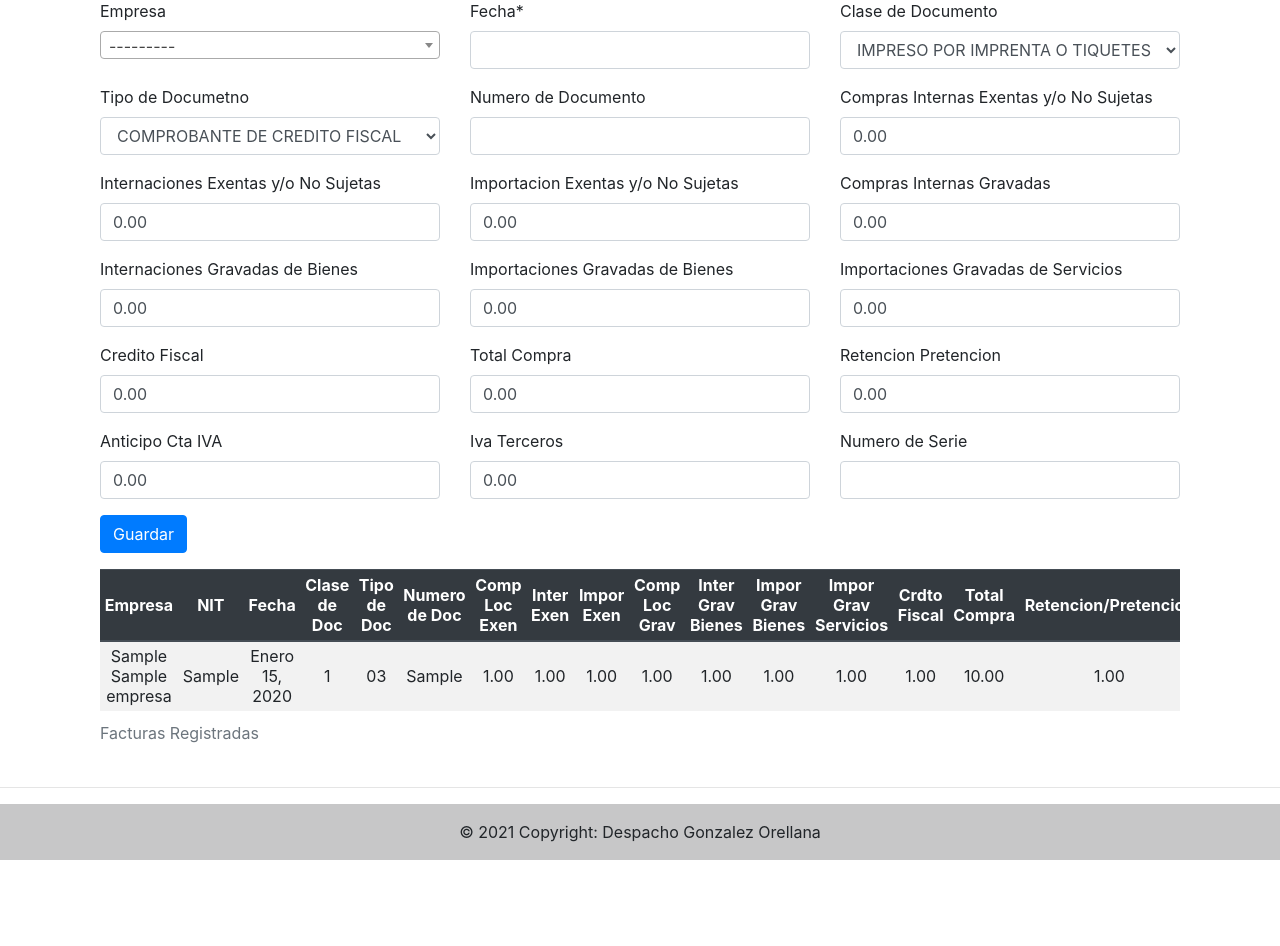
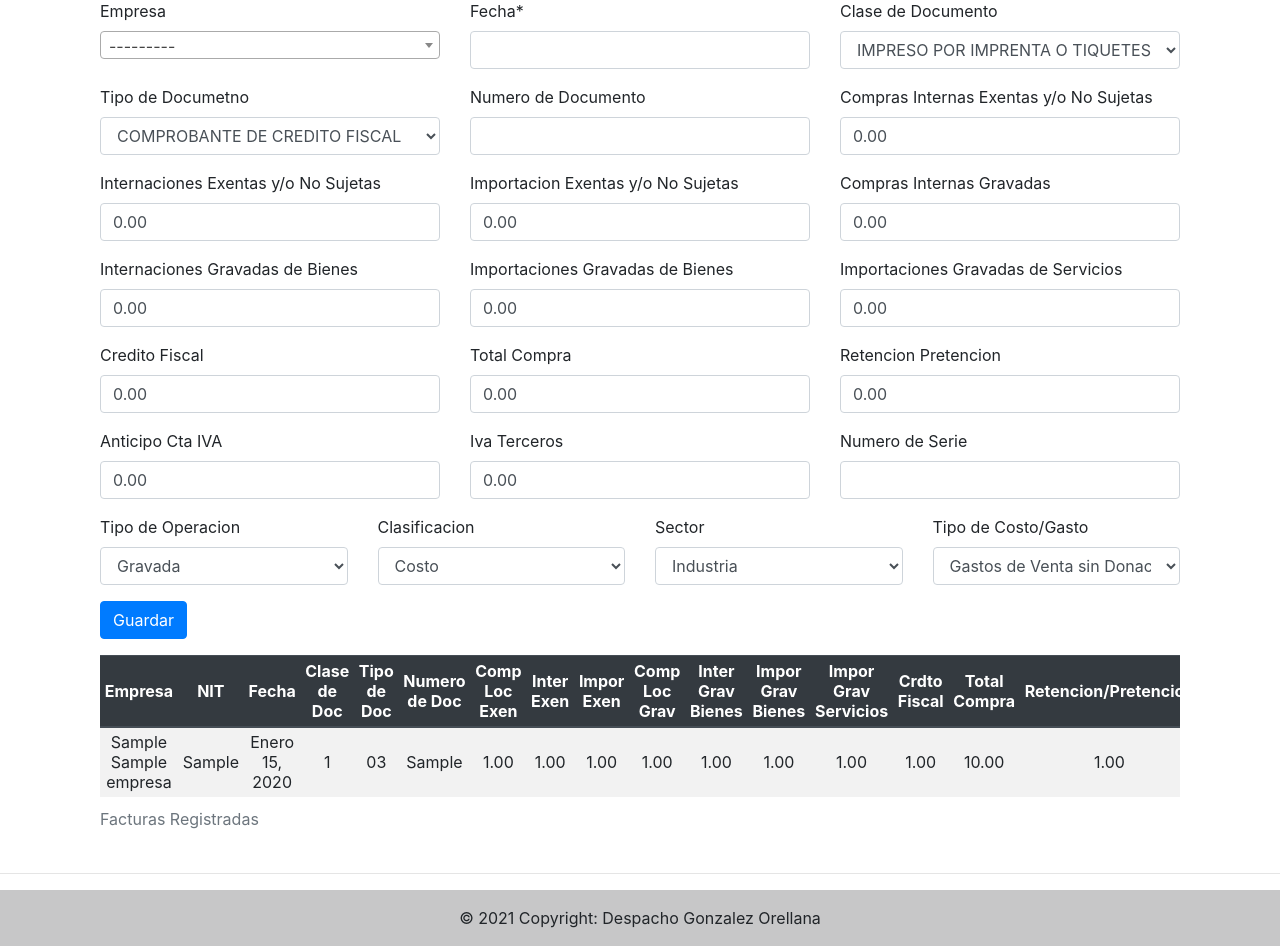
Before and after one commit to RobertoMarroquin/garrobo, a Django app: page /iva/empresa/libro/compras/1/ in a window 1280 px wide. Shown: the part 266-1212 px from the top of the page. Before the commit the page ends 1126 px from the top, so only its background shows below. Run offline with Django 3.2, Linux system fonts and the light colour scheme; tables that the repository leaves empty hold one stand-in row (values such as "Sample post"); some libraries are stand-ins or nearby versions.

Commit message:
Resolucion 02-2024 MH

```diff
--- a/contabilidad/export.py
+++ b/contabilidad/export.py
@@ -6,7 +6,7 @@
 from openpyxl.styles.borders import Border, Side
 from openpyxl.styles import Alignment
 import xlsxwriter as xw
-import matplotlib.pyplot as plt
+#import matplotlib.pyplot as plt
 
 #python libs
 from decimal import Decimal as dec
--- a/contabilidad/reportes.py
+++ b/contabilidad/reportes.py
@@ -6,7 +6,7 @@
 from openpyxl.styles.borders import Border, Side
 from openpyxl.styles import Alignment
 import xlsxwriter as xw
-import matplotlib.pyplot as plt
+#import matplotlib.pyplot as plt
 
 #python libs
 from decimal import Decimal as dec
--- a/iva/forms.py
+++ b/iva/forms.py
@@ -4,9 +4,10 @@
 class EmpresaF(forms.ModelForm):
     nit  = forms.CharField(widget=forms.TextInput(attrs={"data-mask":"0000-000000-000-0"}),
             required=False)
+    dui = forms.CharField(widget=forms.TextInput(attrs={"data-mask":"00000000-0"}),required=False)
     class Meta:
         model = Empresa
-        fields = ['nRegistro','nombre','nit',]
+        fields = ['nRegistro','nombre','nit','dui']
 
 
 class LibroForm(forms.ModelForm):
--- a/iva/models.py
+++ b/iva/models.py
@@ -20,6 +20,7 @@
     nRegistro = models.CharField(("Numero de Regisro"),unique=True, max_length=12)
     nombre = models.CharField(("Nombre"), max_length=100)
     nit = models.CharField(("NIT"), max_length=18,blank=True, null=True,default="")
+    dui = models.CharField(("DUI"), max_length=10,blank=True, null=True,default="")
 
     def __str__(self):
         return f"{self.nRegistro} {self.nombre}"
--- a/requirements.txt
+++ b/requirements.txt
@@ -7,7 +7,7 @@
 django-extensions==3.1.0
 django-heroku==0.3.1
 Markdown==3.3.3
-matplotlib==3.3.4
+#matplotlib==3.3.4
 numpy==1.20.0
 openpyxl==3.0.6
 pandas==1.2.1
--- a/templates/iva/haciendacm.html
+++ b/templates/iva/haciendacm.html
@@ -101,6 +101,23 @@
                 {{form.numeroSerie|as_crispy_field}}
             </div>
         </div>
+        <!------------------------------------------------------------------------------------------->
+        <!---------------------------------Modificaciones 02/2024------------------------------------>
+        <div class="row">
+            <div class="col-md-3">
+                {{form.tipo_operacion|as_crispy_field}}
+            </div>
+            <div class="col-md-3">
+                {{form.clasificacion|as_crispy_field}}
+            </div>
+            <div class="col-md-3">
+                {{form.sector|as_crispy_field}}
+            </div>
+            <div class="col-md-3">
+                {{form.tipo_compra|as_crispy_field}}
+            </div>
+        </div>
+        <!------------------------------------------------------------------------------------------->
         <div class="row text center">
             <div class="col-md-12">
                 <button type="submit" class="btn btn-primary">Guardar</button>
@@ -136,7 +153,13 @@
                 <th class="align-middle">Anticipo Cta Iva</th>
                 <th class="align-middle">Numero de Serie</th>
                 <th class="align-middle">IVA Terceros</th>
-
+                <!------------------------------------------------------------------------------------------->
+                <!---------------------------------Modificaciones 02/2024------------------------------------>
+                <th class="align-middle">Tipo de Operacion</th>
+                <th class="align-middle">Clasificacion</th>
+                <th class="align-middle">Sector</th>
+                <th class="align-middle">Tipo de Compra</th>
+                <!------------------------------------------------------------------------------------------->
             </tr>
             </thead>
             <tbody>
@@ -166,10 +189,17 @@
                         <td class="align-middle">{{factura.anticipoCtaIva}}</td>
                         <th class="align-middle">{{factura.numeroSerie}}</th>
                         <td class="align-middle">{{factura.ivaTerceros}}</td>
+                        <!------------------------------------------------------------------------------------------->
+                        <!---------------------------------Modificaciones 02/2024------------------------------------>
+                        <td class="align-middle">{{factura.tipo_operacion}}</td>
+                        <td class="align-middle">{{factura.clasificacion}}</td>
+                        <td class="align-middle">{{factura.sector}}</td>
+                        <td class="align-middle">{{factura.tipo_compra}}</td>
+                        <!------------------------------------------------------------------------------------------->
                     </tr>
                 {% empty %}
                 <tr class="text-center">
-                    <td colspan=17 class="align-middle">No hay registros</td>
+                    <td colspan=23 class="align-middle">No hay registros</td>
                 </tr>
                 {% endfor %}
             </tbody>
```
Also changed, not shown: garrobo/settings.py (+13 -13 lines), iva/export.py (+9 -4 lines), empresas/migrations/0005_empresa_dui.py (added), iva/migrations/0013_auto_20240404_1018.py (added), iva/migrations/0014_empresa_dui.py (added), 1 other file.
